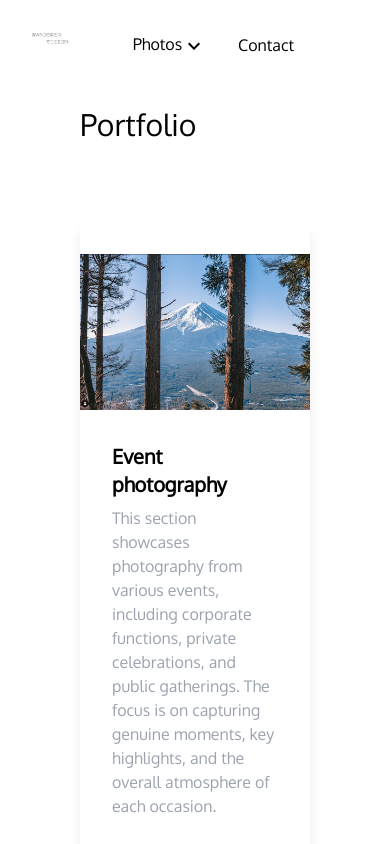
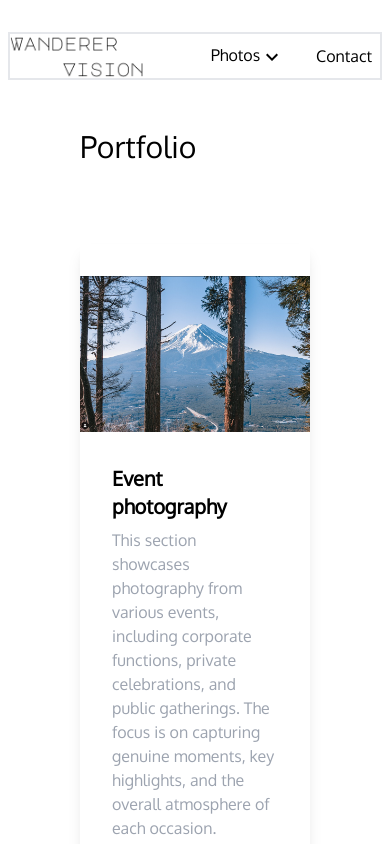
Before and after one commit to detectivemerry/wanderer-vision, a Next.js app: page / in a window 390 px wide. Shown: the top 844 px of the page. Built offline with nearby package versions, Linux system fonts and the light colour scheme.

Commit message:
fix: mobile view for navbar

```diff
--- a/components/Navbar.tsx
+++ b/components/Navbar.tsx
@@ -22,13 +22,13 @@ export default function Navbar() {
   };
 
   return (
-    <div className="flex justify-between gap-16 my-8 mx-8">
-      <div className="w-[13%] ">
+    <div className="flex justify-between gap-16 my-8 lg:mx-8 mx-2 border-2">
+      <div className="lg:w-[13%] ">
         <Link href="/">
           <img src="/logo/wanderer_vision_logo.png" />
         </Link>
       </div>
-      <div className="flex items-center gap-8 mr-16">
+      <div className="flex items-center gap-8 lg:mr-16 mr-2">
         <div
           className={`${
             pathName == "/graduation" && "font-bold"
```
